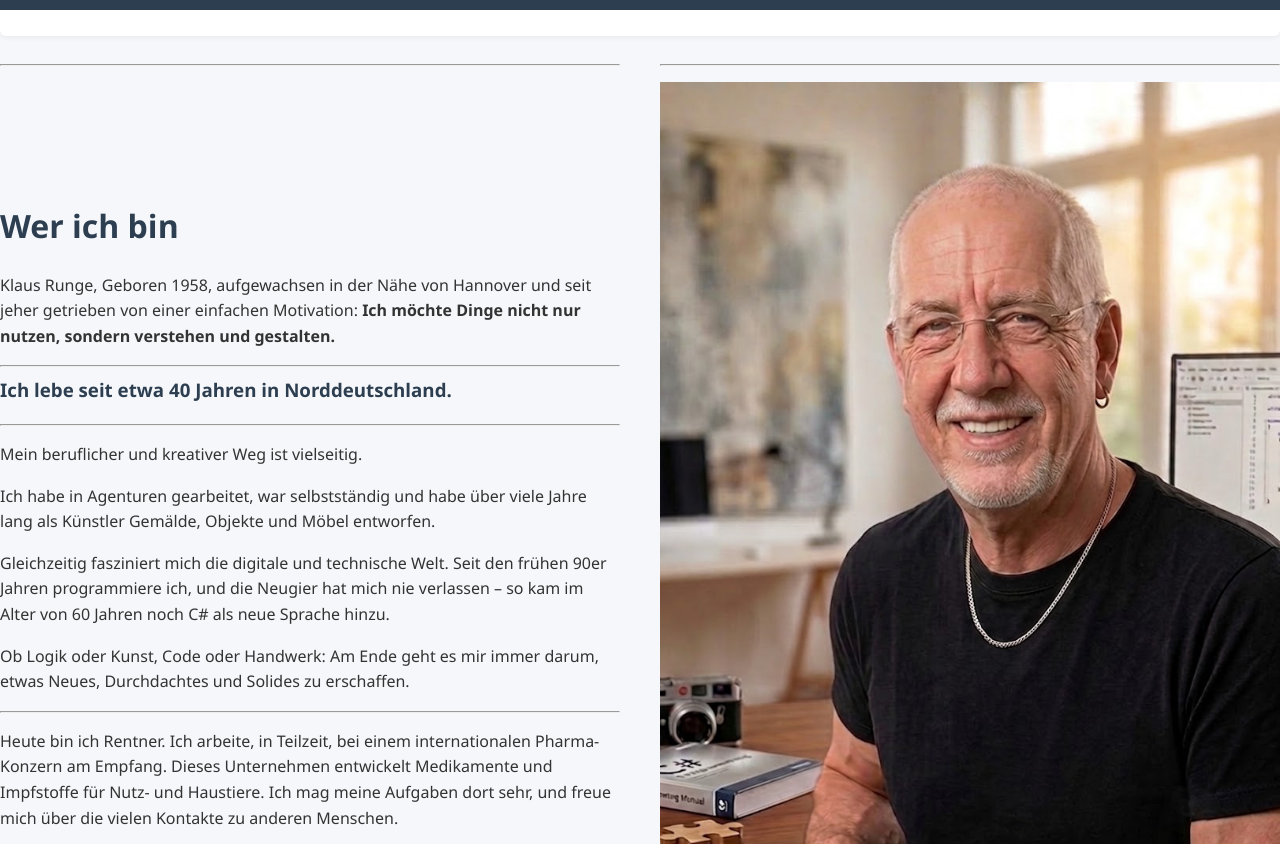
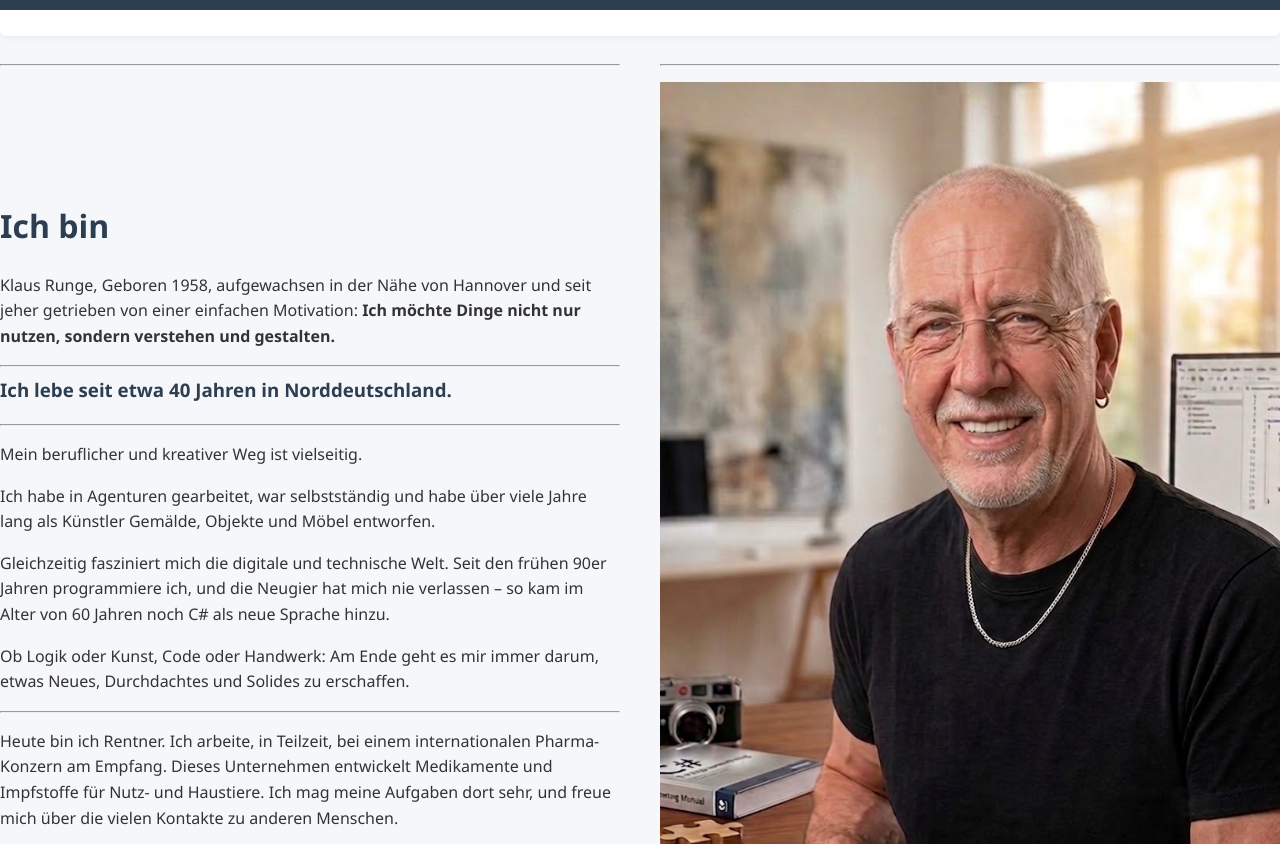
Before and after one commit to TheGermanTruth/TheGermanTruth, a Jekyll site: the page built from werichbin.md, in a window 1280 px wide and 900 px high, scrolled down 994 px, cut to the strip 56-900 px from the top of the window. Built offline with Jekyll 4.4.1, drawn with Linux system fonts in a browser that asks for light colours.

Commit message:
Update werichbin.md

```diff
--- a/werichbin.md
+++ b/werichbin.md
@@ -21,7 +21,7 @@ title: "Ich bin"
 <br>&nbsp;
 <br>&nbsp;
 
-# Wer ich bin
+# Ich bin
 
 Klaus Runge, Geboren 1958, aufgewachsen in der Nähe von Hannover und seit jeher getrieben von
 einer einfachen Motivation: **Ich möchte Dinge nicht nur nutzen, sondern verstehen und
```
